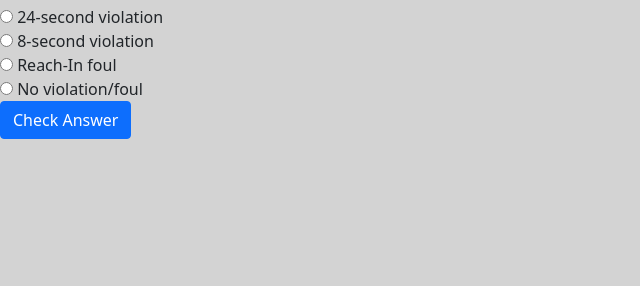
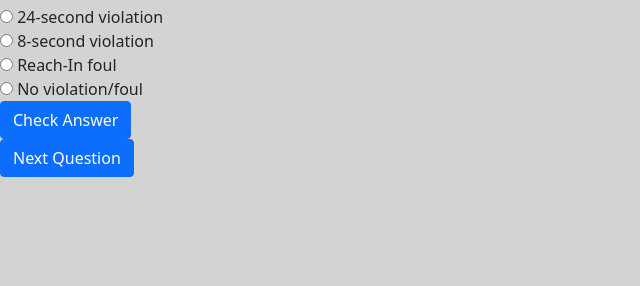
Before and after one commit to LeoLuo0320/UI-Project, a Flask app: page /quiz/1 in a window 1280 px wide. Shown: the part 514-800 px from the top of the page, without its empty margins (0-640 px from the left). Run offline with Flask 2, Linux system fonts and the light colour scheme; some libraries are stand-ins or nearby versions.

Commit message:
Fixed quiz page navigation

```diff
--- a/templates/quiz.html
+++ b/templates/quiz.html
@@ -22,13 +22,19 @@
 
 <div id="feedback"></div>
 
-<div id="next"></div>
+<div id="next">
+  <button class="btn btn-primary next-q">Next Question</button>
+</div>
 
 <script type="text/javascript">
   let question = {{question|tojson}}
 
   $(document).ready(function () {
-
+    $(".next-q").click(function (event) {
+      event.preventDefault()
+      var url = "/quiz/" + question.next_lesson;
+      window.location.href = url;
+    })
     $(".check-ans").click(function (event) {
         console.log("check answer")
         event.preventDefault()
@@ -50,9 +56,7 @@
         }
         //var answer = document.getElementsByName('ans');
         //console.log(answer)
-        var buttonText = '<button class="btn btn-primary" href="/quiz/' + question.next_lesson+'">Next Page</button>'
-        //$('#next').append('<button class="btn btn-primary">Next Page</button>');
-        $('#next').append(buttonText);
+
     })
 
 
```
